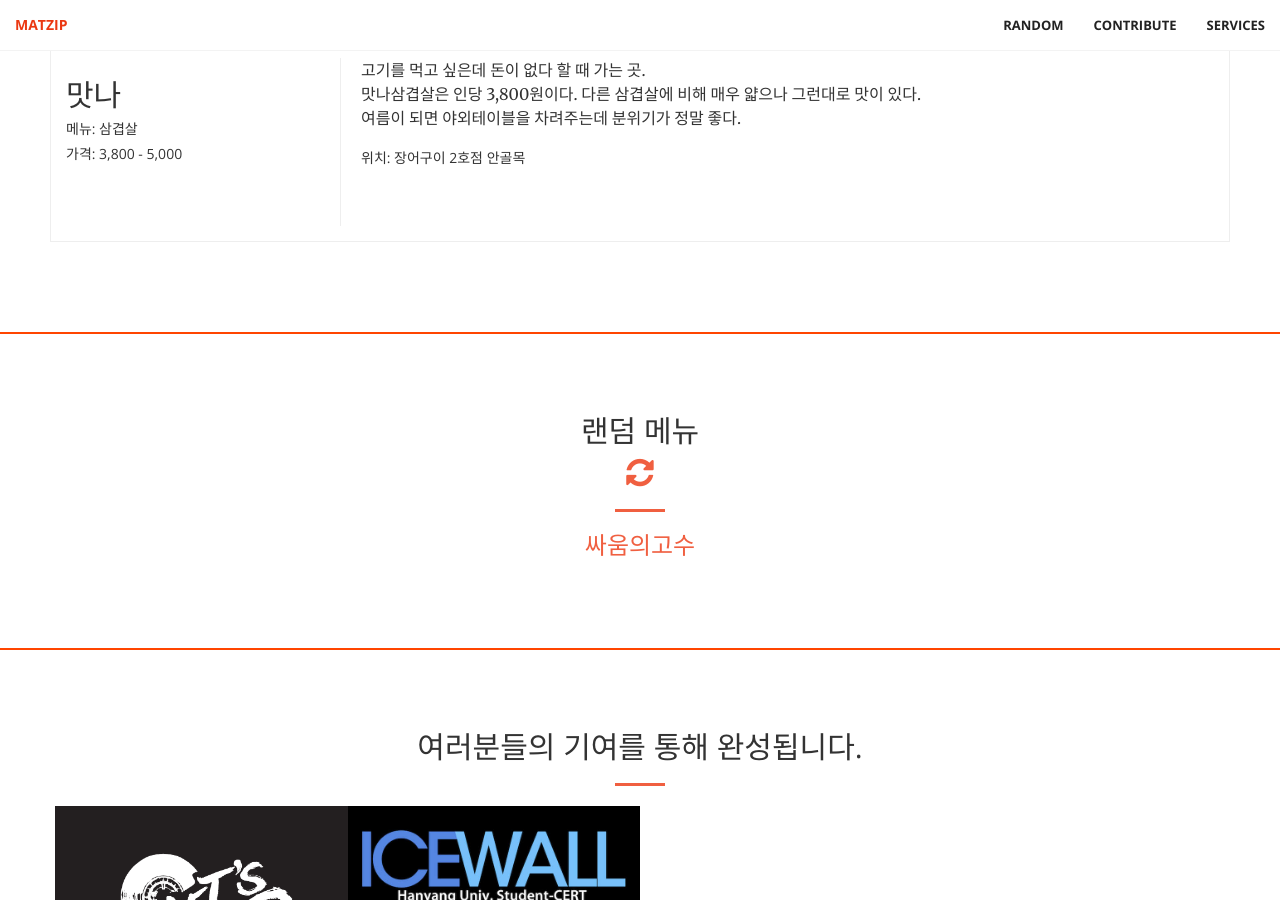
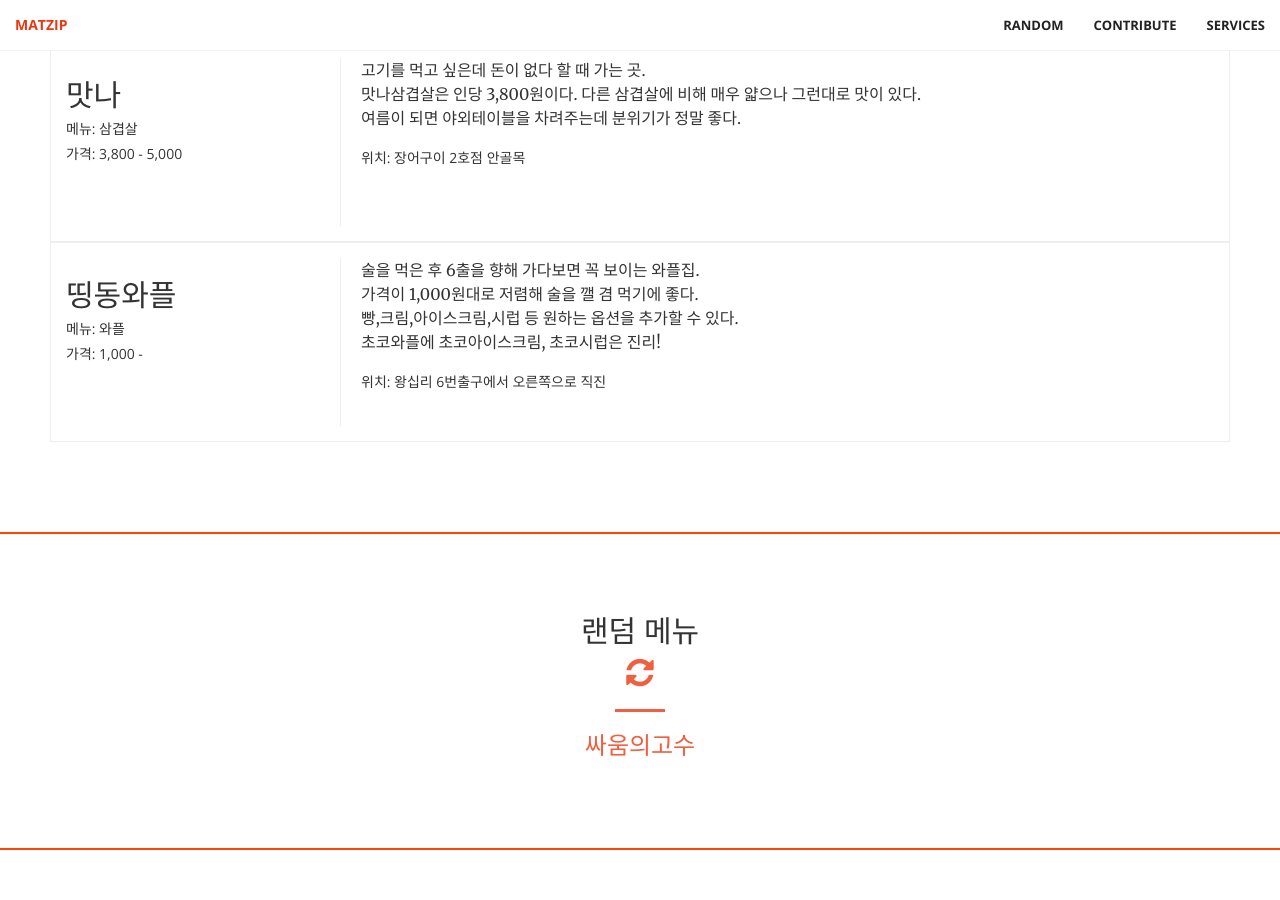
Before and after one commit to Computer-Science-Lecture/matzip, a Jekyll site: the page built from index.html, in a window 1280 px wide and 900 px high, scrolled down 8311 px. Built offline with Jekyll 4.4.1, drawn with Linux system fonts in a browser that asks for light colours; nearby versions of some CDN libraries.

Commit message:
menu added

```diff
--- a/_data/list.yml
+++ b/_data/list.yml
@@ -323,3 +323,11 @@
   location: 장어구이 2호점 안골목
   image:
   author: Park Soyoung
+-
+  name: 띵동와플
+  menu: 와플
+  price: 1,000 -
+  description: 술을 먹은 후 6출을 향해 가다보면 꼭 보이는 와플집.<br>가격이 1,000원대로 저렴해 술을 깰 겸 먹기에 좋다.<br>빵,크림,아이스크림,시럽 등 원하는 옵션을 추가할 수 있다.<br>초코와플에 초코아이스크림, 초코시럽은 진리!
+  location: 왕십리 6번출구에서 오른쪽으로 직진
+  image:
+  author: Park Soyoung
```
